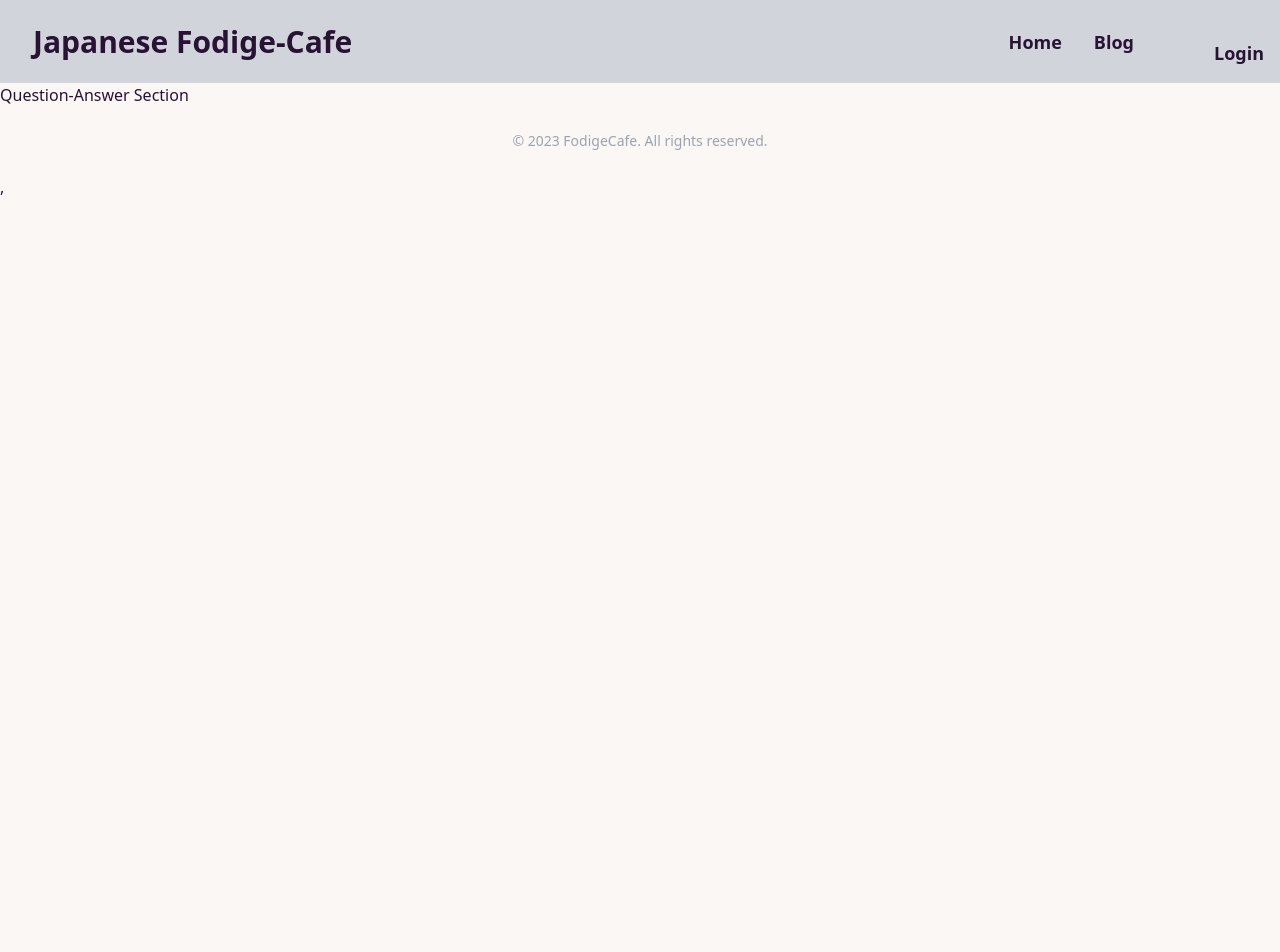
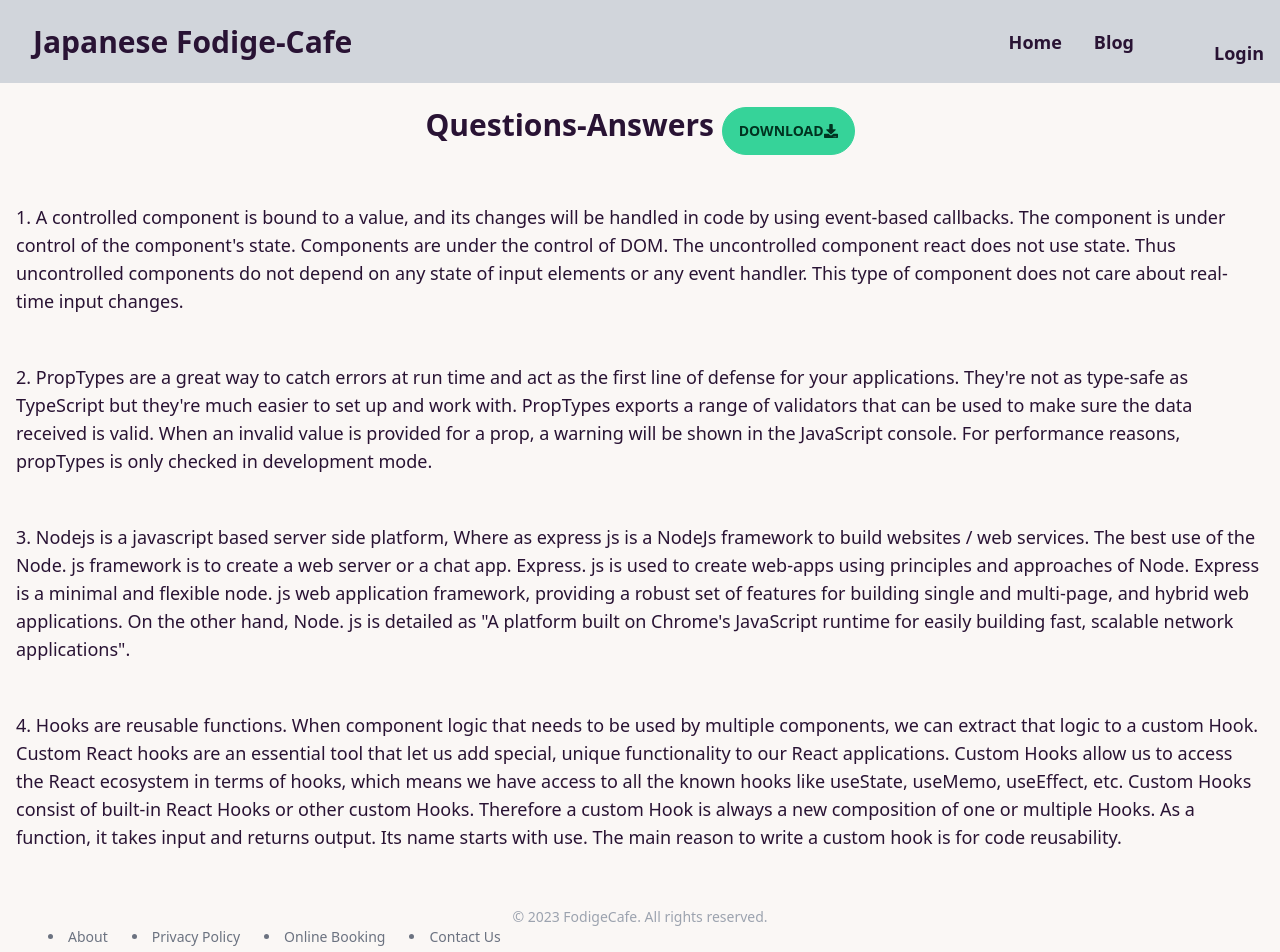
Before and after one commit to Shahinur2010/cafe-client, a React (Vite) app: page /blog in a window 1280 px wide. Shown: the top 952 px of the page. Before the commit the page ends 800 px from the top, so only its background shows below. Built offline with nearby package versions, Linux system fonts and the light colour scheme; no server answers.

Commit message:
blog page complete

```diff
--- a/package.json
+++ b/package.json
@@ -12,10 +12,14 @@
   "dependencies": {
     "daisyui": "^2.51.6",
     "firebase": "^9.21.0",
+    "hamburger-react": "^2.5.0",
     "localforage": "^1.10.0",
     "match-sorter": "^6.3.1",
+    "moment": "^2.29.4",
     "react": "^18.2.0",
     "react-dom": "^18.2.0",
+    "react-fast-marquee": "^1.5.2",
+    "react-icons": "^4.8.0",
     "react-router-dom": "^6.11.0",
     "react-toastify": "^9.1.2",
     "sort-by": "^1.2.0"
--- a/src/components/pages/Blog/Blog.jsx
+++ b/src/components/pages/Blog/Blog.jsx
@@ -1,9 +1,17 @@
 import React from 'react';
+import { FaDownload } from "react-icons/fa";
 
 const Blog = () => {
     return (
         <div>
-           <h2>Question-Answer Section</h2>
+            <h2 className='text-3xl font-semibold my-2 p-4 text-center'>Questions-Answers <button className="btn btn-success">Download <FaDownload/></button>
+            </h2>
+            <div className="text-lg my-4 p-4">1. A controlled component is bound to a value, and its changes will be handled in code by using event-based callbacks. The component is under control of the component's state. Components are under the control of DOM.  The uncontrolled component react does not use state. Thus uncontrolled components do not depend on any state of input elements or any event handler. This type of component does not care about real-time input changes.</div>
+            <div className="text-lg my-4 p-4">2. PropTypes are a great way to catch errors at run time and act as the first line of defense for your applications. They're not as type-safe as TypeScript but they're much easier to set up and work with. PropTypes exports a range of validators that can be used to make sure the data received is valid. When an invalid value is provided for a prop, a warning will be shown in the JavaScript console. For performance reasons, propTypes is only checked in development mode.
+
+            </div>
+            <div className="text-lg my-4 p-4">3.  Nodejs is a javascript based server side platform, Where as express js is a NodeJs framework to build websites / web services. The best use of the Node. js framework is to create a web server or a chat app. Express. js is used to create web-apps using principles and approaches of Node. Express is a minimal and flexible node. js web application framework, providing a robust set of features for building single and multi-page, and hybrid web applications. On the other hand, Node. js is detailed as "A platform built on Chrome's JavaScript runtime for easily building fast, scalable network applications".</div>
+            <div className="text-lg my-4 p-4">4. Hooks are reusable functions. When component logic that needs to be used by multiple components, we can extract that logic to a custom Hook. Custom React hooks are an essential tool that let us add special, unique functionality to our React applications. Custom Hooks allow us to access the React ecosystem in terms of hooks, which means we have access to all the known hooks like useState, useMemo, useEffect, etc. Custom Hooks consist of built-in React Hooks or other custom Hooks. Therefore a custom Hook is always a new composition of one or multiple Hooks. As a function, it takes input and returns output. Its name starts with use. The main reason to write a custom hook is for code reusability.</div>
         </div>
     );
 };
--- a/src/components/pages/Home/Chef/Chef.jsx
+++ b/src/components/pages/Home/Chef/Chef.jsx
@@ -1,14 +1,13 @@
 import React from 'react';
 import { Link, useNavigate } from 'react-router-dom';
+import Recipe from './Recipe';
 
 const Chef = ({ chef }) => {
     const {picture, name, yearsOfExperience, numRecipes, likes } = chef;
 
-const navigate = useNavigate();
-
     return (
         <div className='mx-auto'>
-            <div className="card w-96 bg-gray-300 shadow-xl my-2">
+            <div className="card w-96 bg-gray-300 shadow-xl my-2 mx-auto">
                 <figure className="px-10 pt-10">
                     <img src={picture} />
                 </figure>
@@ -22,6 +21,7 @@ const navigate = useNavigate();
                     </div>
                 </div>
             </div>
+            {/* <Recipe chef={chef}></Recipe> */}
         </div>
     );
 };
--- a/src/components/pages/Home/Chef/Recipe.jsx
+++ b/src/components/pages/Home/Chef/Recipe.jsx
@@ -2,14 +2,14 @@ import React, { useState } from 'react';
 import { ToastContainer, toast } from 'react-toastify';
 import 'react-toastify/dist/ReactToastify.css';
 
-const Recipe = ({ recipe }) => {
+const Recipe = ({ recipe, chef }) => {
+    const { cookingMethod, ingredients, recipeName, recipeImg, rating } = recipe;
+    // const {picture, name, yearsOfExperience, numRecipes, likes } = chef;
+
     const [favourite, setFavourite] = useState(true);
-
-    const { cookingMethod, ingredients, name, recipeImg, rating } = recipe;
-
     const notify = () => {
             toast("The recipe is your favourite !")
-            setFavourite(false)
+            setFavourite(false);
     };
 
     return (
@@ -17,7 +17,7 @@ const Recipe = ({ recipe }) => {
             <div className="card w-96 bg-base-100 shadow-xl">
                 <figure><img src={recipeImg} alt="" /></figure>
                 <div className="card-body">
-                    <h2 className="card-title">Recipe Name: {name}</h2>
+                    <h2 className="card-title">Recipe Name: {recipeName}</h2>
                     <p>Ingredients:
                         <li>{ingredients[0]}</li>
                         <li>{ingredients[1]}</li>
--- a/src/components/pages/Home/Home.jsx
+++ b/src/components/pages/Home/Home.jsx
@@ -1,10 +1,13 @@
 import React, { useEffect, useState } from 'react';
 import Chef from './Chef/Chef';
 import { useParams } from 'react-router-dom';
+import Hamburger from 'hamburger-react';
+import Marquee from "react-fast-marquee";
 
 const Home = () => {
     const { id } = useParams();
     const [chefs, setChefs] = useState([]);
+    const [isOpen, setOpen] = useState(false)
 
     useEffect(() => {
         fetch('http://localhost:5000/chefs')
@@ -15,22 +18,31 @@ const Home = () => {
 
     return (
         <div>
-            <div className='h-3/4 w-full p-2'>
+            <Marquee>
+                Please come to our restaurant to enjoy with delicious foods......   With your family and friends......
+            </Marquee>
+            <Hamburger toggled={isOpen} toggle={setOpen} />
+            <div className='h-3/4 w-full p-2 absolute'>
                 <img className='h-96 w-full' src="https://img.freepik.com/free-photo/restaurant-interior_1127-3394.jpg?w=740&t=st=1683099199~exp=1683099799~hmac=db8ab761831f9fc5b9142e7a4e22b47d3b9edfabb6eeb5ca3d55e6dc7b772a17" alt="" /></div>
-            <div className='grid grid-cols-1 md:grid-cols-2 my-4 p-6'>
-                <div className='p-8 m-2'>
-                <h2 className='font-semibold text-3xl text-center p-2 my-2'>Welcome To Fodige Cafe</h2>
-                    <p className='font-medium text-lg'>Japanese cuisine encompasses the regional and traditional foods of Japan, which have developed through centuries of political, economic, and social changes.</p>
+            <div className='grid grid-cols-1 md:grid-cols-2 my-4 p-6 relative'>
+                <div className='p-8 m-2 text-white'>
+                    <h2 className='font-semibold text-3xl text-center p-2 my-2'>Welcome To Fodige Cafe</h2>
+                    <p className='font-medium text-lg'>You are cordially invited to the most famous Japanese cuisine encompasses the regional and traditional foods of Japan.</p>
                 </div>
                 <div>
                     <img className='w-96 h-auto mx-auto' src=" https://media.gettyimages.com/id/1388496922/photo/portrait-of-bakery-woman.jpg?s=1024x1024&w=gi&k=20&c=giCxcwmBgXkQ6A5YAzOeGgXjpInRZ3lXjilTdFAGnKo=" alt="" />
                 </div>
             </div>
             <div>
-            <h2 className='text-3xl font-bold text-center my-6'>Remarkable Chefs of Japan</h2>
+                <h2 className='text-3xl font-bold text-center mt-20 p-5'>Remarkable Chefs of Japan</h2>
                 <div className='grid grid-cols-1 lg:grid-cols-3 gap-4'>
                     {
-                        chefs.map(chef=> <Chef key={chef.id} chef={chef}></Chef>)
+                        chefs.map(chef =>
+                            <div>
+                                <Chef key={chef.id} chef={chef}></Chef>
+                                {/* <Recipe chef={chef}></Recipe> */}
+                            </div>
+                        )
                     }
                 </div>
             </div>
--- a/src/components/shared/Footer/Footer.jsx
+++ b/src/components/shared/Footer/Footer.jsx
@@ -4,6 +4,28 @@ const Footer = () => {
     return (
         <div className='py-6 text-sm text-center text-gray-400'>
         © 2023 FodigeCafe. All rights reserved.
+        <div className="flex flex-col lg:flex-row items-center mt-3 ms-12 text-sm text-gray-500 dark:text-gray-400 sm:mt-0 ">
+        <li>
+          <a href="#" className="me-4 hover:underline md:me-6 ">
+            About
+          </a>
+        </li>
+        <li>
+          <a href="#" className="me-4 hover:underline md:me-6">
+            Privacy Policy
+          </a>
+        </li>
+        <li>
+          <a href="#" className="me-4 hover:underline md:me-6">
+            Online Booking
+          </a>
+        </li>
+        <li>
+          <a href="#" className="hover:underline">
+            Contact Us
+          </a>
+        </li>
+      </div>
       </div>
     );
 };
```
Also changed, not shown: 1 other file (tests, documents, lock files or other folders).
